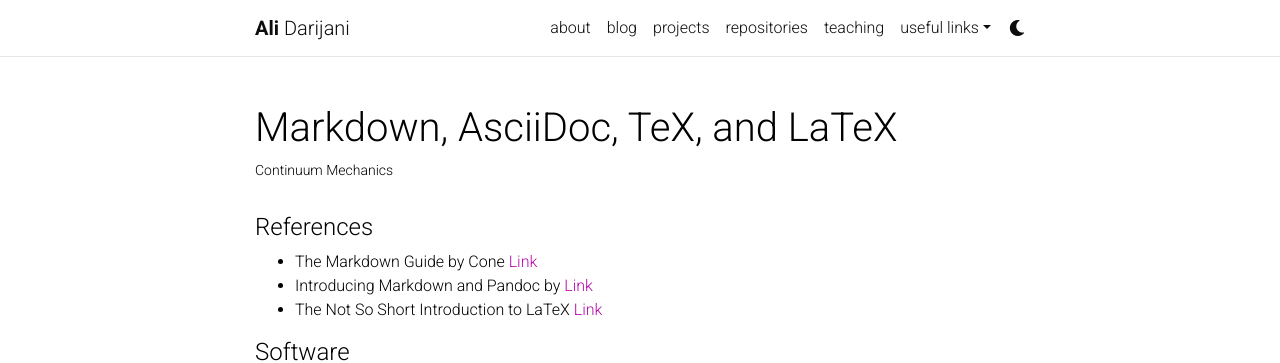
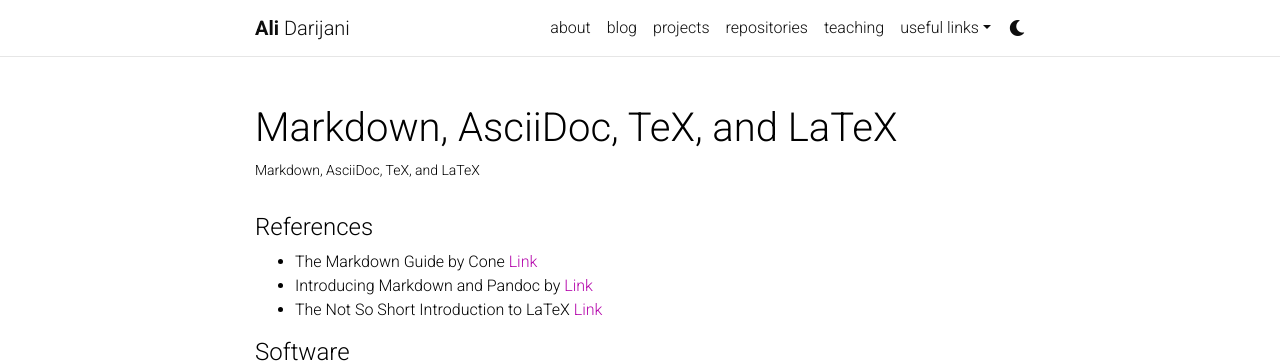
Before and after one commit to adarijani/adarijani.github.io_archived, a Jekyll site: the page built from _projects/typesetting.md, in a window 1280 px wide. Shown: the top 363 px of the page. Built offline with Jekyll 4.4.1, drawn with Linux system fonts in a browser that asks for light colours; comment, search, counter and statistics services are not loaded; a style sheet for code colours, icons or effects is not loaded.

Commit message:
Update typesetting.md

```diff
--- a/_projects/typesetting.md
+++ b/_projects/typesetting.md
@@ -1,7 +1,7 @@
 ---
 layout: page
 title: Markdown, AsciiDoc, TeX, and LaTeX
-description: Continuum Mechanics
+description: Markdown, AsciiDoc, TeX, and LaTeX
 img: assets/img/svg/tex.svg
 importance: 14
 category: teaching
```
